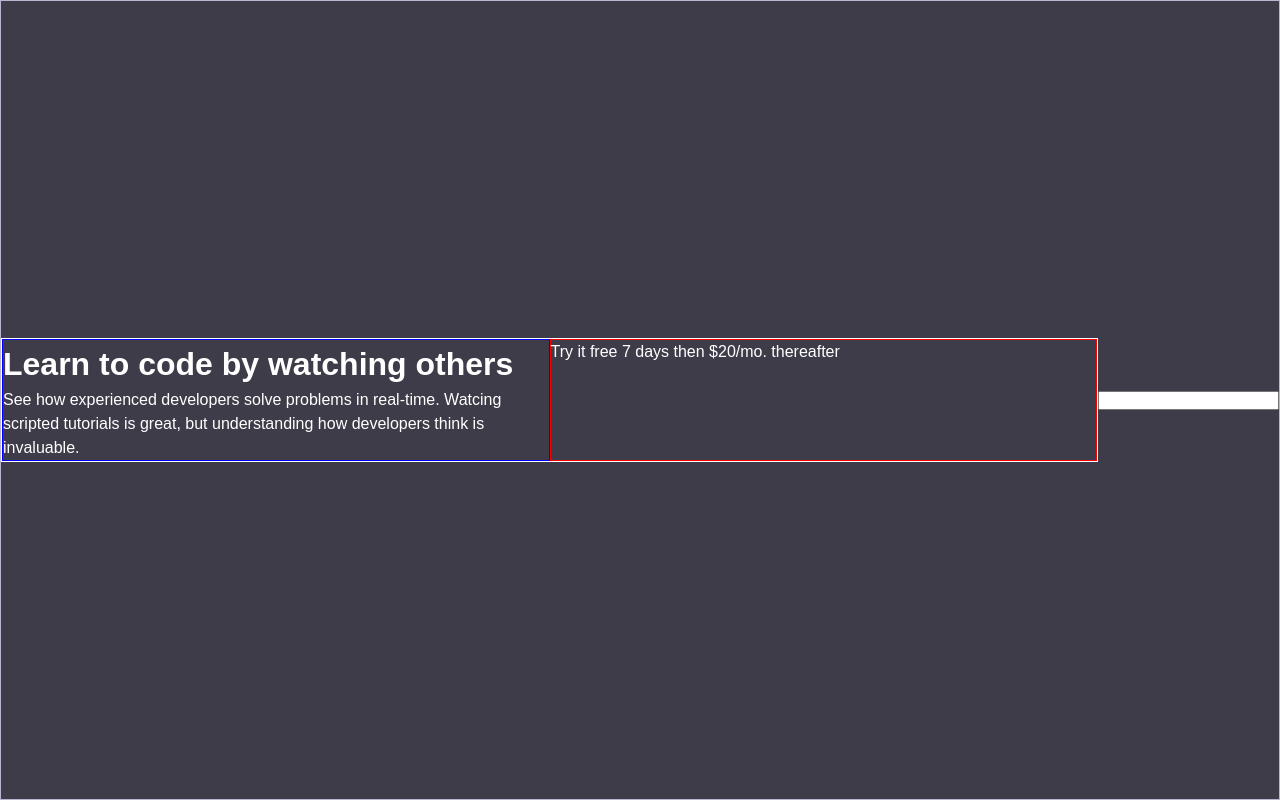
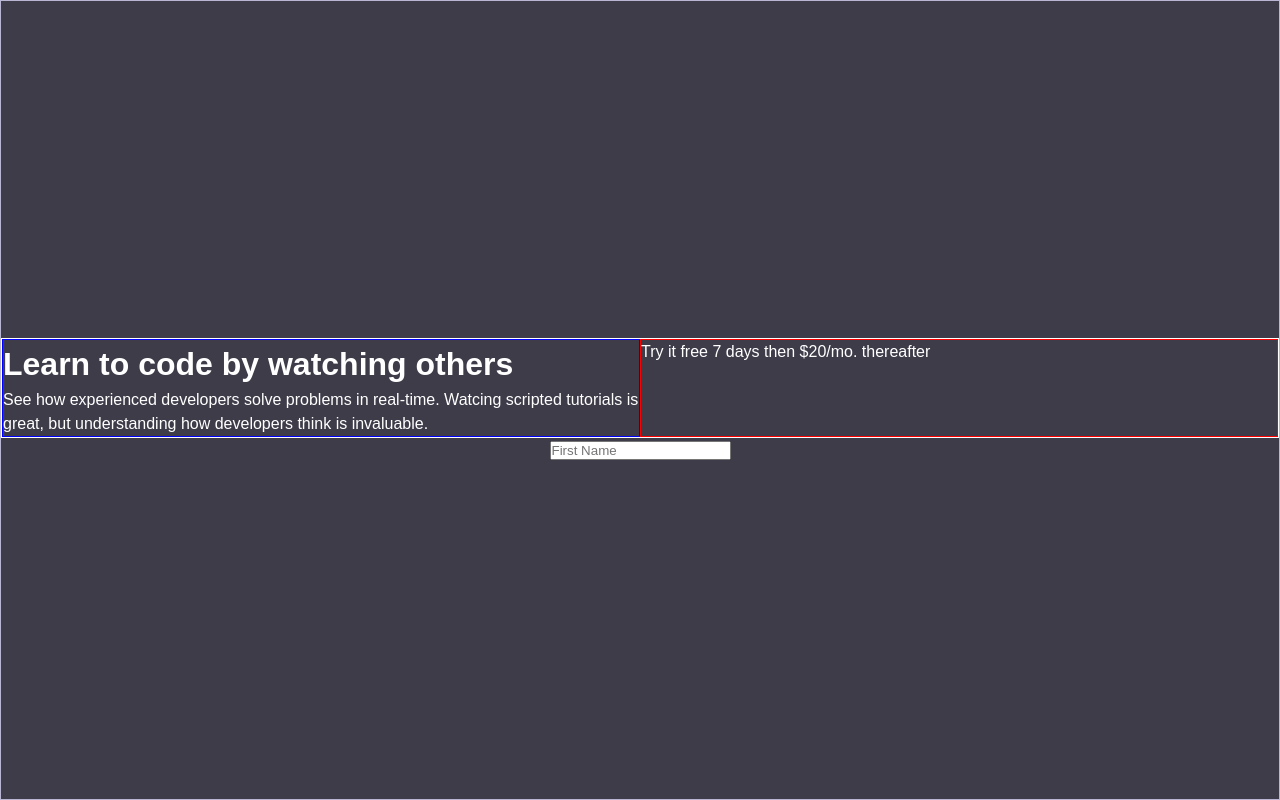
Before and after one commit to Nhoj-Plummer/intro_component_with_sign-up_form, a Next.js app: page / in a window 1280 px wide. Built offline with nearby package versions, Linux system fonts and the light colour scheme.

Commit message:
Setting up base iput field code

```diff
--- a/src/app/globals.css
+++ b/src/app/globals.css
@@ -29,6 +29,7 @@ body {
   justify-content: center;
   align-items: center;
   min-height: 100vh;
+  flex-direction: column; /* Remove later only need for testing */
   margin: 0;
   font-family: var(--font-family);
   font-size: var(--font-size-body);
--- a/src/app/page.tsx
+++ b/src/app/page.tsx
@@ -1,11 +1,20 @@
+"use client"
+import React, {useState} from "react";
 import SignUp from "@/app/sign-up/SignUp";
 import InputField from "@/components/input-field/input-field";
 
+
 export default function Home() {
+const [firstName, setFirstName] = useState("");
+
   return (
     <>
       <SignUp />
-      <InputField />
+      <InputField
+        placeholder="First Name"
+        type="text"
+        errorMessage="First Name cannot be empty"
+        onChange={(value) => setFirstName(value)}/>
     </>
   );
 }
--- a/src/components/input-field/input-field.css
+++ b/src/components/input-field/input-field.css
@@ -0,0 +1,4 @@
+.input_error {
+   border: 1px solid var(--red);
+
+}
--- a/src/components/input-field/input-field.tsx
+++ b/src/components/input-field/input-field.tsx
@@ -1,21 +1,52 @@
-import React from "react";
+'use client'
+import React, {useState} from "react";
 import "./input-field.css";
 
 interface InputFieldProps {
-    input?: string
     placeholder?: string
     type?: string
+    errorMessage?: string;
+    onChange?: (value: string) => void;
 }
 
-const InputField: React.FC<InputFieldProps> = ({input, placeholder, type}) =>{
+const InputField: React.FC<InputFieldProps> = ({
+    placeholder="",
+    type="text",
+    errorMessage,
+    onChange
+}) => {
+
+    const [value, setValue] = useState('');
+    const [error, setError] = useState<string | null>(null);
+
+    const validateInput = (value: string) => {
+        if (type === "text" && value.trim() === "") {
+            return `${errorMessage || 'This field'} cannot be empty`;
+    }
+    return null}
+
+    const checkInput=(e: React.ChangeEvent<HTMLInputElement>) =>{
+        const newValue = e.target.value
+        setValue(newValue)
+
+        if (onChange) {
+            onChange(newValue);
+        }
+
+        const validationError = validateInput(newValue);
+        setError(validationError);
+    }
 
     return (
-        <><input
-        id="input-field"
-        type={type}
-        value={input}
-        placeholder={placeholder}
-        className="input_field"/></>
+        <div className="input_field_container">
+            <input
+                id="input-field"
+                type={type}
+                value={value}
+                placeholder={placeholder}
+                className={`input_field ${error ? "input_error" :""}`}
+                onChange={checkInput}/>
+        </div>
     )
 }
 
```
